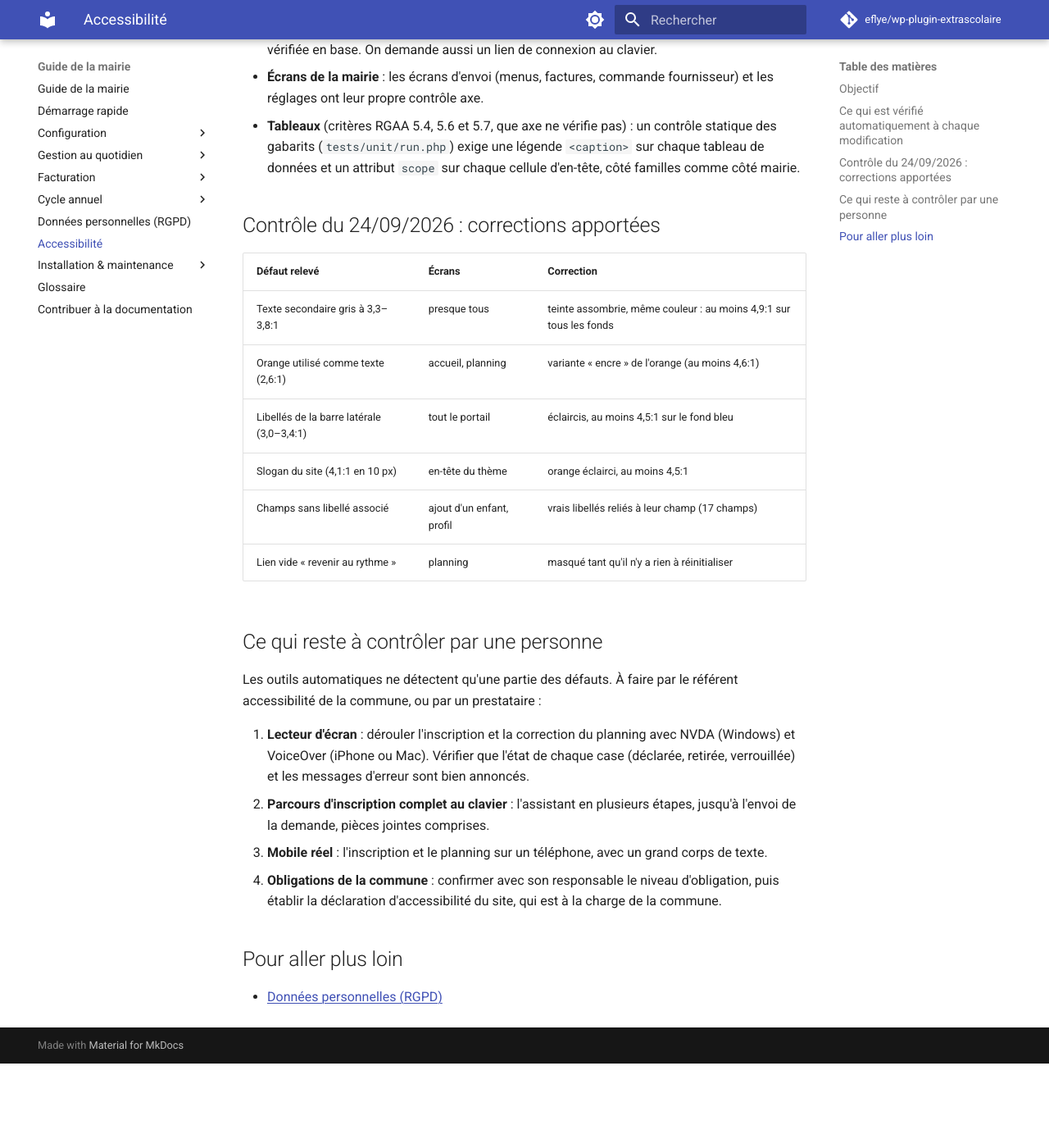
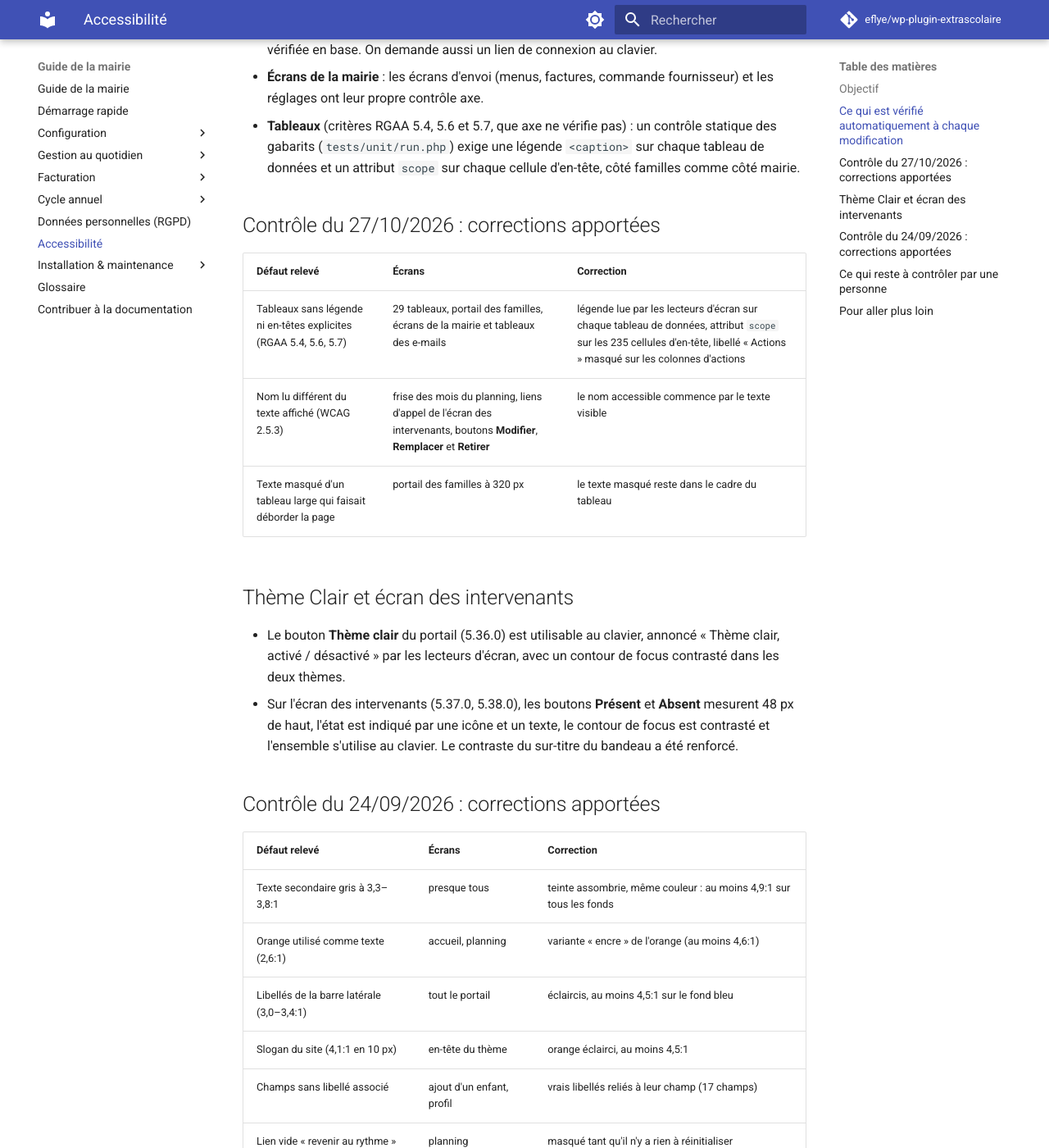
Before and after one commit to eflye/wp-plugin-extrascolaire, an MkDocs documentation site: the page built from documentation/accessibilite.md, in a window 1280 px wide and 1400 px high, scrolled down 661 px. Shown: the whole window at 82% size. Built offline with MkDocs 1.6.1 and Material for MkDocs 9.7.7, drawn with Linux system fonts in a browser that asks for light colours; comment, search, counter and statistics services are not loaded; before the commit the page ends 1958 px from its top, so only the background shows below that; some of the changed text lies outside the part shown.

Commit message:
docs(accessibilite): corrections du 27/10/2026 et écrans récents
Tableau des corrections de la 5.39.0 : légende et scope sur les 29
tableaux (878ba5a), noms accessibles commençant par le texte visible
(f3cfd35, WCAG 2.5.3), texte masqué d'un tableau large qui faisait
déborder la page. Rubrique sur le bouton Thème clair (5.36.0) et les
boutons Présent / Absent de l'écran intervenants (5.37.0, 5.38.0),
d'après le journal des modifications de readme.txt.

Co-Authored-By: Claude Fable 5.1 <noreply@anthropic.com>
Claude-Session: https://claude.ai/code/session_01JjbusyBQDpFka9m4dZ3TRz

```diff
--- a/documentation/accessibilite.md
+++ b/documentation/accessibilite.md
@@ -2,7 +2,7 @@
 
 ## Objectif
 
-Savoir ce qui a été vérifié sur l'accessibilité du portail des familles, ce qui a été corrigé, et ce qui reste à contrôler par une personne.
+Savoir ce qui a été vérifié sur l'accessibilité du portail des familles, de l'écran des intervenants et des écrans de la mairie, ce qui a été corrigé, et ce qui reste à contrôler par une personne.
 
 ## Ce qui est vérifié automatiquement à chaque modification
 
@@ -13,6 +13,19 @@ La suite `tests/a11y-parcours.spec.ts` tourne dans l'intégration continue. Une
 - **Clavier seul** : corriger le planning d'un enfant en n'utilisant que le clavier. On atteint l'onglet de l'enfant et une case avec Tab, on les active avec Entrée et Espace, puis l'écriture est vérifiée en base. On demande aussi un lien de connexion au clavier.
 - **Écrans de la mairie** : les écrans d'envoi (menus, factures, commande fournisseur) et les réglages ont leur propre contrôle axe.
 - **Tableaux** (critères RGAA 5.4, 5.6 et 5.7, que axe ne vérifie pas) : un contrôle statique des gabarits (`tests/unit/run.php`) exige une légende `<caption>` sur chaque tableau de données et un attribut `scope` sur chaque cellule d'en-tête, côté familles comme côté mairie.
+
+## Contrôle du 27/10/2026 : corrections apportées
+
+| Défaut relevé | Écrans | Correction |
+|---|---|---|
+| Tableaux sans légende ni en-têtes explicites (RGAA 5.4, 5.6, 5.7) | 29 tableaux, portail des familles, écrans de la mairie et tableaux des e-mails | légende lue par les lecteurs d'écran sur chaque tableau de données, attribut `scope` sur les 235 cellules d'en-tête, libellé « Actions » masqué sur les colonnes d'actions |
+| Nom lu différent du texte affiché (WCAG 2.5.3) | frise des mois du planning, liens d'appel de l'écran des intervenants, boutons **Modifier**, **Remplacer** et **Retirer** | le nom accessible commence par le texte visible |
+| Texte masqué d'un tableau large qui faisait déborder la page | portail des familles à 320 px | le texte masqué reste dans le cadre du tableau |
+
+## Thème Clair et écran des intervenants
+
+- Le bouton **Thème clair** du portail (5.36.0) est utilisable au clavier, annoncé « Thème clair, activé / désactivé » par les lecteurs d'écran, avec un contour de focus contrasté dans les deux thèmes.
+- Sur l'écran des intervenants (5.37.0, 5.38.0), les boutons **Présent** et **Absent** mesurent 48 px de haut, l'état est indiqué par une icône et un texte, le contour de focus est contrasté et l'ensemble s'utilise au clavier. Le contraste du sur-titre du bandeau a été renforcé.
 
 ## Contrôle du 24/09/2026 : corrections apportées
 
```
